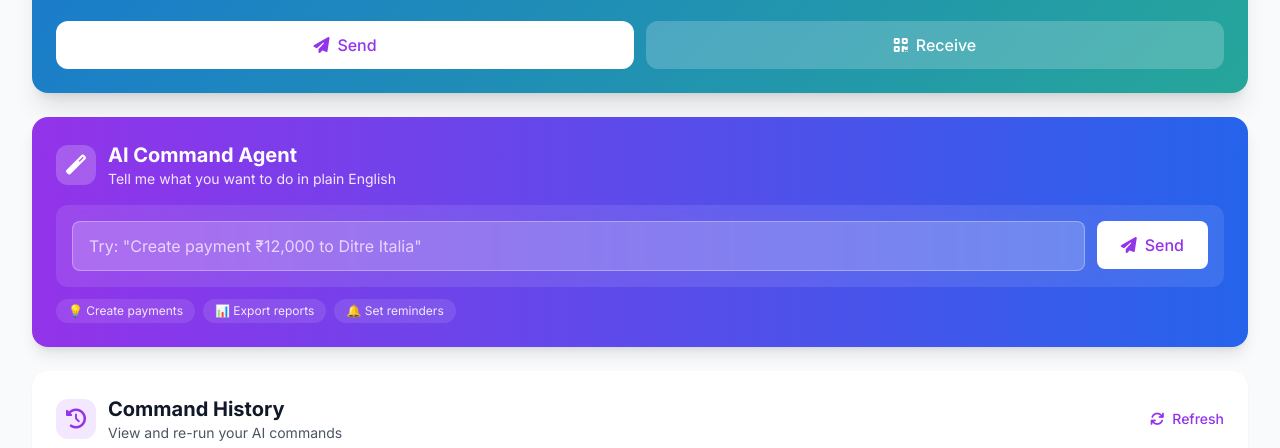
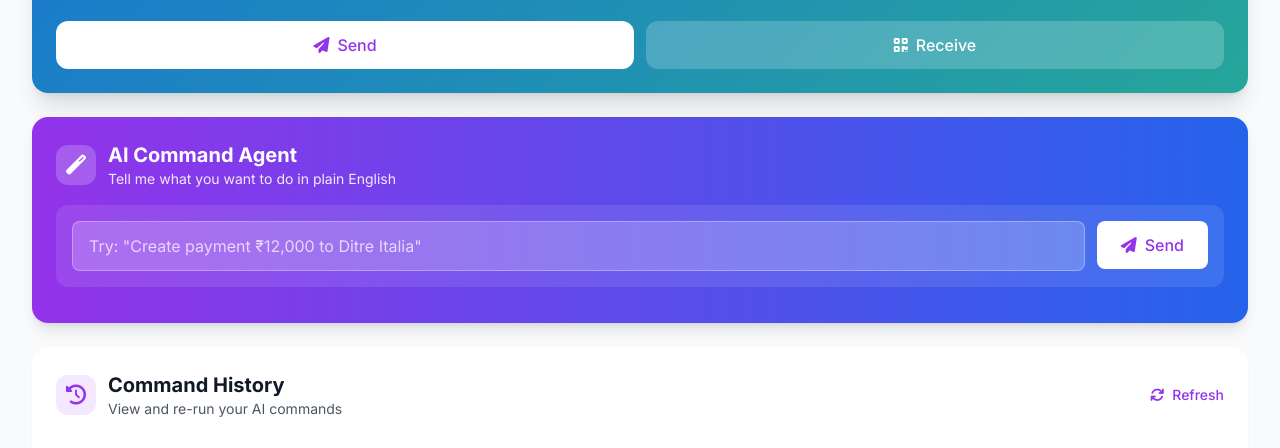
Before and after one commit to siddharthjha-30/teamflowpay, a plain HTML site: page dashboard.html in a window 1280 px wide. Shown: the part 352-800 px from the top of the page. Drawn offline with nearby package versions, Linux system fonts and the light colour scheme; no server answers; sample sign-in values are in the browser's storage; a script that the page names is missing.

Commit message:
refactor: remove unused action buttons from dashboard

```diff
--- a/dashboard.html
+++ b/dashboard.html
@@ -252,20 +252,6 @@
                 ></p>
               </div>
             </div>
-          </div>
-
-          <div
-            class="flex flex-wrap gap-1.5 sm:gap-2 mt-3 text-xs text-purple-100"
-          >
-            <span class="bg-white/10 px-2 sm:px-3 py-1 rounded-full"
-              >💡 Create payments</span
-            >
-            <span class="bg-white/10 px-2 sm:px-3 py-1 rounded-full"
-              >📊 Export reports</span
-            >
-            <span class="bg-white/10 px-2 sm:px-3 py-1 rounded-full"
-              >🔔 Set reminders</span
-            >
           </div>
         </div>
       </div>
```
